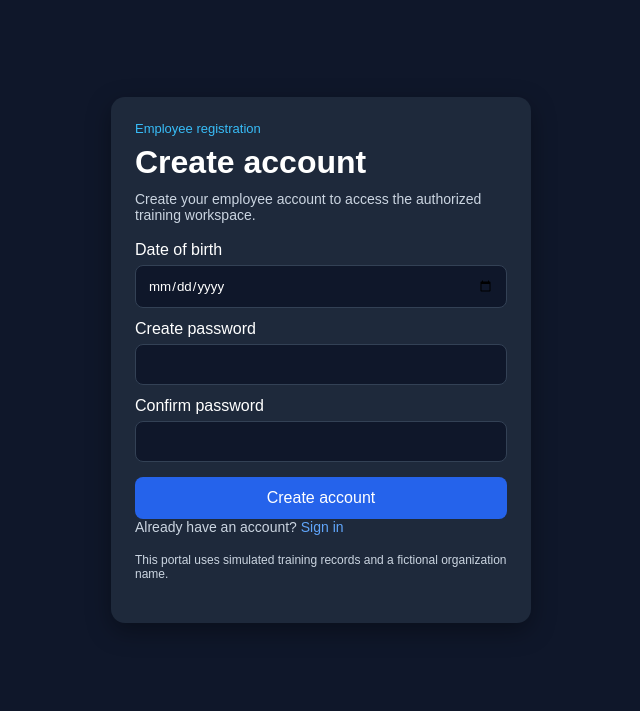
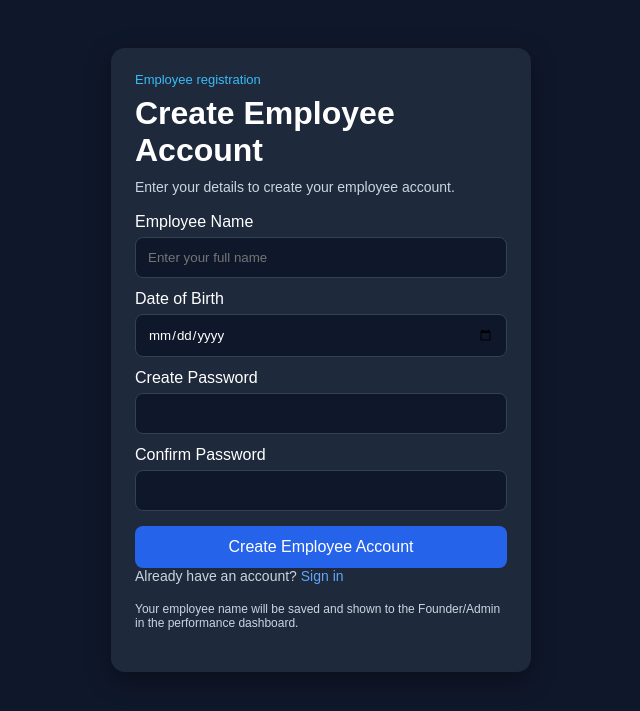
Before and after one commit to asrn131620-del/Employee--data-entry-portals, a Flask app: page /register in a window 1280 px wide. Shown: the part 50-761 px from the top of the page, without its empty margins (319-959 px from the left). Run offline with Flask 3, Linux system fonts and the light colour scheme; some libraries are stand-ins or nearby versions.

Commit message:
Update register.html

```diff
--- a/templates/register.html
+++ b/templates/register.html
@@ -1,26 +1,33 @@
 <!doctype html>
 <html>
+
 <head>
-    <meta name="viewport"
-          content="width=device-width, initial-scale=1">
 
-    <title>Nexora · Register</title>
+    <meta
+        name="viewport"
+        content="width=device-width, initial-scale=1"
+    >
 
-    <link rel="stylesheet"
-          href="{{ url_for('static', filename='css/style.css') }}">
+    <title>Nexora · Employee Registration</title>
+
+    <link
+        rel="stylesheet"
+        href="{{ url_for('static', filename='css/style.css') }}"
+    >
+
 </head>
 
 <body>
 
-    <!-- Header -->
 <div class="header">
+
     <div class="brand">
         NEXORA DATA SOLUTIONS · Training Operations Portal
     </div>
+
 </div>
 
 
-    <!-- Main -->
 <div class="container">
 
     <div class="card narrow">
@@ -30,22 +37,22 @@
         </div>
 
         <h1>
-                Create account
+            Create Employee Account
         </h1>
 
         <p class="muted">
-                Create your employee account to access
-                the authorized training workspace.
+            Enter your details to create your employee account.
         </p>
 
 
         <!-- Flash Messages -->
-            {% with messages = get_flashed_messages() %}
 
-                {% for m in messages %}
+        {% with messages = get_flashed_messages(with_categories=true) %}
+
+            {% for category, message in messages %}
 
                 <div class="flash">
-                        {{ m }}
+                    {{ message }}
                 </div>
 
             {% endfor %}
@@ -54,7 +61,11 @@
 
 
         <!-- Registration Form -->
-            <form method="post">
+
+        <form
+            method="post"
+            autocomplete="off"
+        >
 
             <input
                 type="hidden"
@@ -63,8 +74,26 @@
             >
 
 
+            <!-- Employee Name -->
+
             <label>
-                    Date of birth
+                Employee Name
+            </label>
+
+            <input
+                type="text"
+                name="employee_name"
+                placeholder="Enter your full name"
+                maxlength="150"
+                required
+                autocomplete="name"
+            >
+
+
+            <!-- Date of Birth -->
+
+            <label>
+                Date of Birth
             </label>
 
             <input
@@ -74,8 +103,10 @@
             >
 
 
+            <!-- Password -->
+
             <label>
-                    Create password
+                Create Password
             </label>
 
             <input
@@ -83,11 +114,14 @@
                 name="password"
                 minlength="10"
                 required
+                autocomplete="new-password"
             >
 
 
+            <!-- Confirm Password -->
+
             <label>
-                    Confirm password
+                Confirm Password
             </label>
 
             <input
@@ -95,6 +129,7 @@
                 name="password2"
                 minlength="10"
                 required
+                autocomplete="new-password"
             >
 
 
@@ -102,24 +137,29 @@
                 type="submit"
                 style="width:100%; margin-top:15px;"
             >
-                    Create account
+                Create Employee Account
             </button>
 
         </form>
 
 
-            <!-- Back to Login -->
         <p class="muted">
+
             Already have an account?
+
             <a href="/login">
                 Sign in
             </a>
+
         </p>
 
 
-            <p class="muted" style="font-size:12px;">
-                This portal uses simulated training records
-                and a fictional organization name.
+        <p
+            class="muted"
+            style="font-size:12px;"
+        >
+            Your employee name will be saved and shown to the
+            Founder/Admin in the performance dashboard.
         </p>
 
     </div>
@@ -127,4 +167,5 @@
 </div>
 
 </body>
+
 </html>
```
Lines whose indentation alone changed are shown as unchanged.
